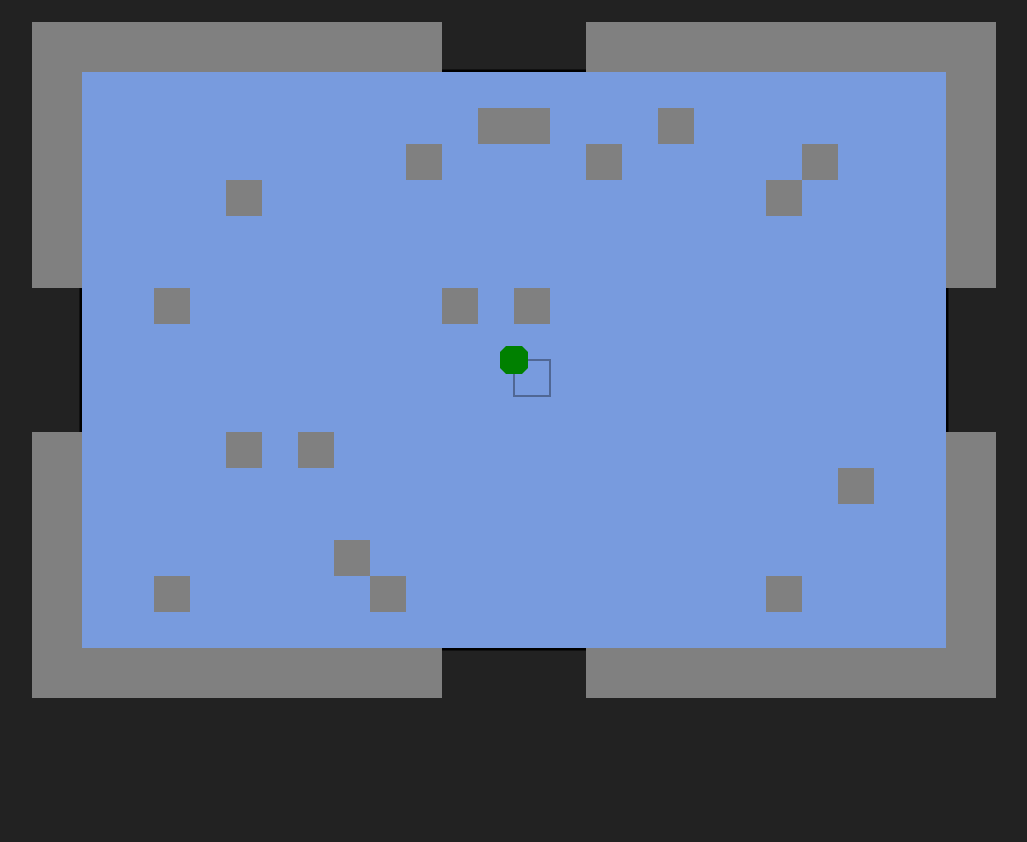
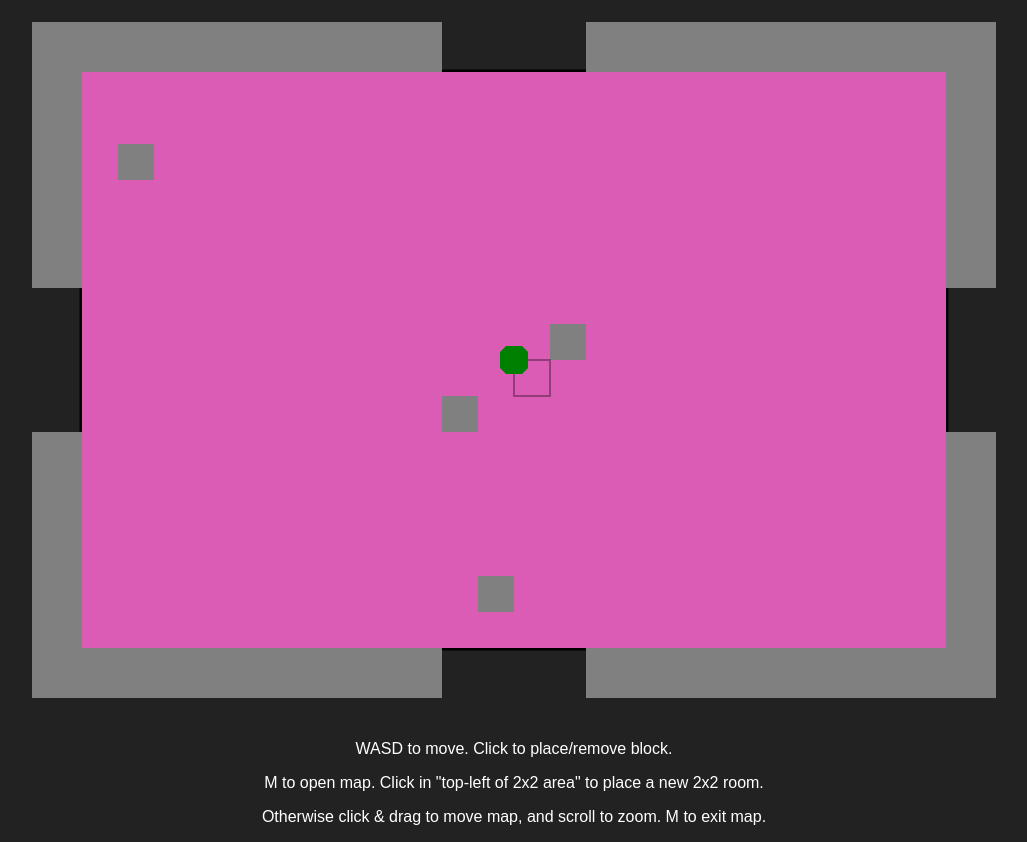
Before and after one commit to nick-hiebl/rooms-game, a website: page index.html in a window 1280 px wide. Shown: the whole page, without its empty margins (126-1153 px from the left). Before the commit the page ends 800 px from the top, so only its background shows below. Drawn offline with Linux system fonts and the light colour scheme.

Commit message:
Enter rooms of odd scales normally

```diff
--- a/index.html
+++ b/index.html
@@ -27,6 +27,11 @@
 
 <body>
   <canvas id="canvas" width="1920" height="1080" class="fit-screen"></canvas>
+  <div>
+    <p>WASD to move. Click to place/remove block.</p>
+    <p>M to open map. Click in "top-left of 2x2 area" to place a new 2x2 room.</p>
+    <p>Otherwise click & drag to move map, and scroll to zoom. M to exit map.</p>
+  </div>
 </body>
 
 <script src="./build/index.js" type="module"></script>
--- a/src/game-modes/GameEvent.ts
+++ b/src/game-modes/GameEvent.ts
@@ -1,3 +1,5 @@
+import { Vector } from "../math/Vector";
+
 export interface GameEvent {
   isExitEvent(): boolean;
   isOpenMapEvent(): boolean;
@@ -6,11 +8,13 @@ export interface GameEvent {
 export type Direction = 'up' | 'left' | 'down' | 'right';
 
 export class ExitEvent implements GameEvent {
-  roomKey: string;
+  fromKey: Vector;
+  toKey: Vector;
   direction: Direction;
 
-  constructor(roomKey: string, direction: Direction) {
-    this.roomKey = roomKey;
+  constructor(fromKey: Vector, toKey: Vector, direction: Direction) {
+    this.fromKey = fromKey;
+    this.toKey = toKey;
     this.direction = direction;
   }
 
--- a/src/room/Player.ts
+++ b/src/room/Player.ts
@@ -7,7 +7,7 @@ import { Octagon } from "../math/Shapes";
 import { Vector } from "../math/Vector";
 import { Room } from "./Room";
 
-const PLAYER_MAX_SPEED = 130;
+const PLAYER_MAX_SPEED = 500 //130;
 const PLAYER_ACCEL = PLAYER_MAX_SPEED / 1.2;
 
 export class Player {
--- a/src/room/Room.ts
+++ b/src/room/Room.ts
@@ -1,6 +1,6 @@
 import { Canvas } from "../Canvas";
 import { GRID_SIZE, WORLD_GRID_HEIGHT, WORLD_GRID_WIDTH } from "../constants/WorldConstants";
-import { Direction, ExitEvent } from "../game-modes/GameEvent";
+import { ExitEvent } from "../game-modes/GameEvent";
 import { PlayMode } from "../game-modes/PlayMode";
 import { InputEvent, InputState } from "../InputManager";
 import { clamp, floorTo } from "../math/Common";
@@ -8,7 +8,7 @@ import { Rectangle } from "../math/Shapes";
 import { Vector } from "../math/Vector";
 import { ScreenManager } from "../ScreenManager";
 import { Player } from "./Player";
-import { encodeKey, parseKey } from "./RoomWeb";
+import { encodeKey } from "./RoomWeb";
 
 const DOORWAY_SIZE = GRID_SIZE * 2;
 
@@ -31,7 +31,7 @@ export class Room {
   backgroundDirty = true;
 
   blocks: Rectangle[];
-  exits: [Rectangle, Direction][];
+  exits: [Rectangle, ExitEvent][];
 
   color: string;
 
@@ -39,8 +39,8 @@ export class Room {
     this.color = `hsl(${randint(360)}, ${randint(20) + 50}%, ${randint(30) + 60}%)`;
 
     this.key = encodeKey(position);
-    this.width = floorTo(width, 2 * GRID_SIZE);
-    this.height = floorTo(height, 2 * GRID_SIZE);
+    this.width = floorTo(width, WORLD_GRID_WIDTH);
+    this.height = floorTo(height, WORLD_GRID_HEIGHT);
 
     this.position = position;
 
@@ -52,29 +52,57 @@ export class Room {
     this.blocks = [];
     for (let i = GRID_SIZE; i < this.width - GRID_SIZE; i += GRID_SIZE) {
       for (let j = GRID_SIZE; j < this.height - GRID_SIZE; j += GRID_SIZE) {
-        if (Math.random() < 0.06) {
+        if (Math.random() < 0.02) {
           this.blocks.push(new Rectangle(i, j, i + GRID_SIZE, j + GRID_SIZE));
         }
       }
     }
 
-    this.blocks.push(...[
-      new Rectangle(-BOUNDARY, -BOUNDARY, this.width / 2 - DOORWAY_SIZE, 0),
-      new Rectangle(this.width / 2 + DOORWAY_SIZE, -BOUNDARY, this.width + BOUNDARY, 0),
-      new Rectangle(this.width, -BOUNDARY, this.width + BOUNDARY, this.height / 2 - DOORWAY_SIZE),
-      new Rectangle(this.width, this.height / 2 + DOORWAY_SIZE, this.width + BOUNDARY, this.height + BOUNDARY),
-      new Rectangle(this.width / 2 + DOORWAY_SIZE, this.height, this.width + BOUNDARY, this.height + BOUNDARY),
-      new Rectangle(-BOUNDARY, this.height, this.width / 2 - DOORWAY_SIZE, this.height + BOUNDARY),
-      new Rectangle(-BOUNDARY, this.height / 2 + DOORWAY_SIZE, 0, this.height + BOUNDARY),
-      new Rectangle(-BOUNDARY, -BOUNDARY, 0, this.height / 2 - DOORWAY_SIZE),
-    ]);
+    const widthUnits = this.width / WORLD_GRID_WIDTH;
+    const heightUnits = this.height / WORLD_GRID_HEIGHT;
 
-    this.exits = [
-      [Rectangle.widthForm(this.width / 2 - DOORWAY_SIZE, -BOUNDARY, DOORWAY_SIZE * 2, BOUNDARY), 'up'],
-      [Rectangle.widthForm(-BOUNDARY, this.height / 2 - DOORWAY_SIZE, BOUNDARY, DOORWAY_SIZE * 2), 'left'],
-      [Rectangle.widthForm(this.width / 2 - DOORWAY_SIZE, this.height, DOORWAY_SIZE * 2, BOUNDARY), 'down'],
-      [Rectangle.widthForm(this.width, this.height / 2 - DOORWAY_SIZE, BOUNDARY, DOORWAY_SIZE * 2), 'right'],
-    ];
+    const B = BOUNDARY,
+      D = DOORWAY_SIZE,
+      GW = WORLD_GRID_WIDTH,
+      GH = WORLD_GRID_HEIGHT;
+
+      this.exits = [];
+
+    for (let x = 0; x < widthUnits; x++) {
+      this.blocks.push(
+        // Top
+        Rectangle.widthForm(-B + x * GW, -B, GW / 2 - D + B, B),
+        Rectangle.widthForm((x + 1/2) * GW + D, -B, GW / 2 - D + B, B),
+        // Bottom
+        Rectangle.widthForm(-B + x * GW, heightUnits * GH, GW / 2 - D + B, B),
+        Rectangle.widthForm((x + 1/2) * GW + D, heightUnits * GH, GW / 2 - D + B, B),
+      );
+
+      this.exits.push(
+        // Top
+        [Rectangle.widthForm((x + 1/2) * GW - D, -B, D * 2, B), new ExitEvent(this.position, new Vector(this.position.x + x, this.position.y - 1), 'up')],
+        // Bottom
+        [Rectangle.widthForm((x + 1/2) * GW - D, heightUnits * GH, D * 2, B), new ExitEvent(this.position, new Vector(this.position.x + x, this.position.y + heightUnits), 'down')],
+      );
+    }
+
+    for (let y = 0; y < heightUnits; y++) {
+      this.blocks.push(
+        // Left
+        Rectangle.widthForm(-B, -B + y * GH, B, GH / 2 - D + B),
+        Rectangle.widthForm(-B, (y + 1/2) * GH + D, B, GH / 2 - D + B),
+        // Right
+        Rectangle.widthForm(widthUnits * GW, -B + y * GH, B, GH / 2 - D + B),
+        Rectangle.widthForm(widthUnits * GW, (y + 1/2) * GH + D, B, GH / 2 - D + B),
+      );
+
+      this.exits.push(
+        // Left
+        [Rectangle.widthForm(-B, (y + 1/2) * GH - D, B, D * 2), new ExitEvent(this.position, new Vector(this.position.x - 1, this.position.y + y), 'left')],
+        // Right
+        [Rectangle.widthForm(widthUnits * GW, (y + 1/2) * GH - D, B, D * 2), new ExitEvent(this.position, new Vector(this.position.x + widthUnits, this.position.y + y), 'right')],
+      );
+    }
   }
 
   start() {
@@ -89,7 +117,7 @@ export class Room {
     const exit = this.exits.find(([exit]) => exit.intersectsPoint(this.player.collider.center));
 
     if (exit) {
-      mode.onLevelEvent(new ExitEvent(this.key, exit[1]));
+      mode.onLevelEvent(exit[1]);
     }
 
     this.camera = this.player.collider.center.copy();
@@ -189,23 +217,23 @@ export class Room {
 
     canvas.setColor(this.color);
     insetRect(2);
-
-    // canvas.scale(1/GRID_SIZE, 1/GRID_SIZE);
-    // canvas.setColor("grey");
-    // this.blocks.forEach(block => block.draw(canvas));
-    // canvas.scale(GRID_SIZE, GRID_SIZE);
   }
 
   enterFrom(event: ExitEvent) {
     const BUFF = 10;
     const map = {
-      up: new Vector(this.width / 2, this.height - BUFF),
-      right: new Vector(BUFF, this.height / 2),
-      down: new Vector(this.width / 2, BUFF),
-      left: new Vector(this.width - BUFF, this.height / 2),
-    }
+      up: new Vector(WORLD_GRID_WIDTH / 2, WORLD_GRID_HEIGHT - BUFF),
+      right: new Vector(BUFF, WORLD_GRID_HEIGHT / 2),
+      down: new Vector(WORLD_GRID_WIDTH / 2, BUFF),
+      left: new Vector(WORLD_GRID_WIDTH - BUFF, WORLD_GRID_HEIGHT / 2),
+    };
 
-    this.player.collider.center = map[event.direction];
+    const cellInRoom = Vector.diff(event.toKey, this.position);
+
+    this.player.collider.center = Vector.add(
+      new Vector(cellInRoom.x * WORLD_GRID_WIDTH, cellInRoom.y * WORLD_GRID_HEIGHT),
+      map[event.direction],
+    );
 
     this.start();
   }
--- a/src/room/RoomWeb.ts
+++ b/src/room/RoomWeb.ts
@@ -64,15 +64,14 @@ export class RoomWeb {
   }
 
   navigate(event: ExitEvent) {
-    const { roomKey, direction } = event;
+    const { fromKey, direction, toKey } = event;
 
-    const nextPosition = Vector.add(parseKey(roomKey), directionMap[direction]);
-    const nextKey = encodeKey(nextPosition)
+    const nextKey = encodeKey(toKey)
 
-    const currentRoom = this.map.get(roomKey);
+    const currentRoom = this.map.get(encodeKey(fromKey));
 
     if (!currentRoom) {
-      console.error("Exited a room that does not exist!", roomKey, Array.from(this.map.keys()));
+      console.error("Exited a room that does not exist!", fromKey, Array.from(this.map.keys()));
       return;
     }
 
@@ -80,7 +79,7 @@ export class RoomWeb {
     if (nextRoom) {
       this.currentRoom = nextRoom;
     } else {
-      this.currentRoom = this.createRoom(nextPosition);
+      this.currentRoom = this.createRoom(toKey);
     }
 
     this.currentRoom.enterFrom(event);
```
Also changed, not shown: build/index.js, 1 other file.
